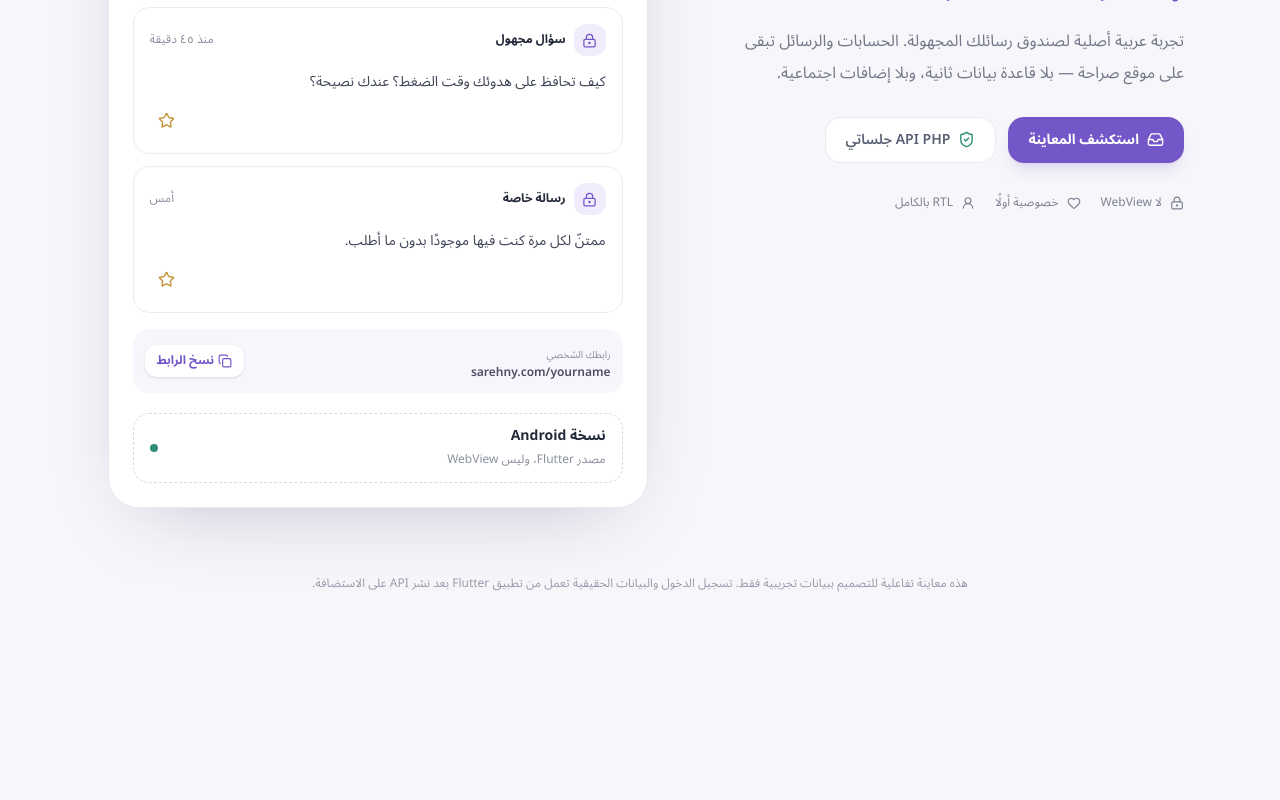
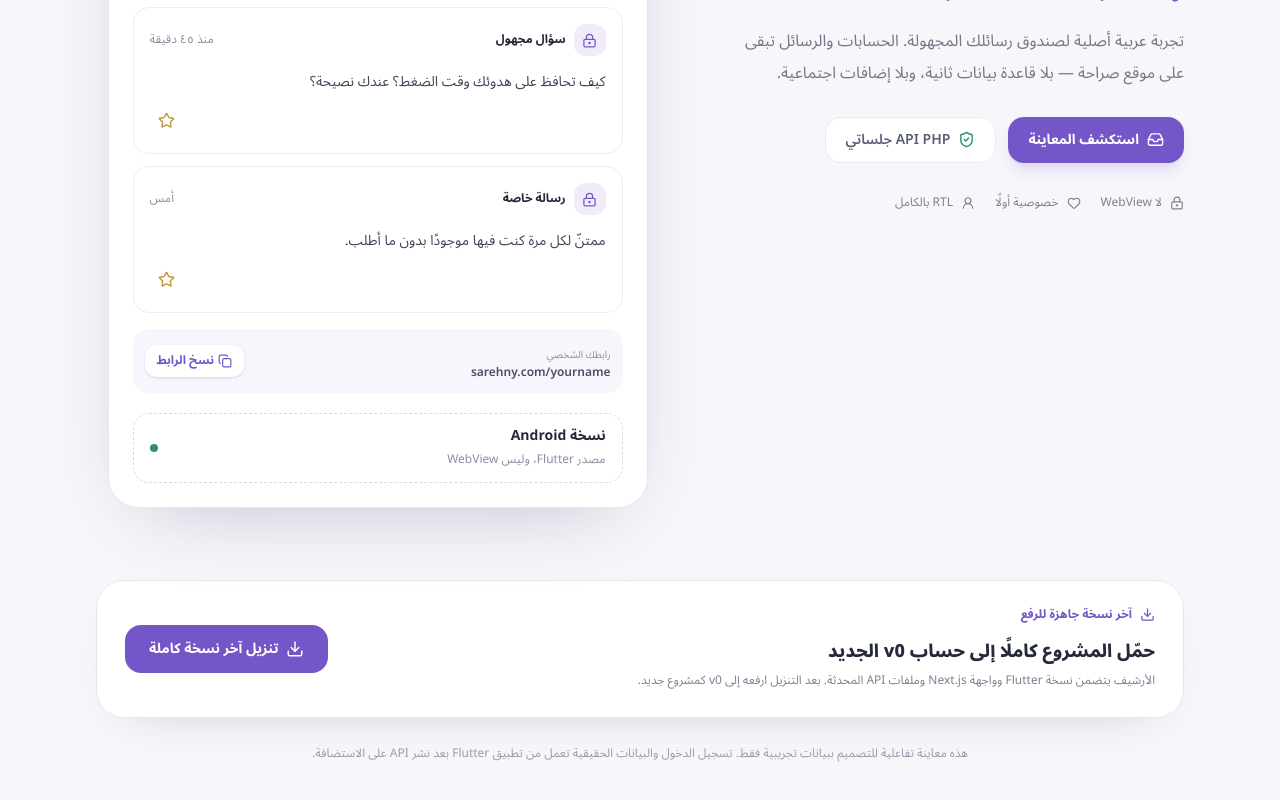
Before and after one commit to madkou666/sarehny, a Next.js app: page / in a window 1280 px wide. Shown: the part 661-1461 px from the top of the page. Before the commit the page ends 1341 px from the top, so only its background shows below. Built offline with nearby package versions, Linux system fonts and the light colour scheme.

Commit message:
Add latest full project download link

```diff
--- a/app/page.tsx
+++ b/app/page.tsx
@@ -60,7 +60,19 @@ export default function Home() {
           <div className="mt-5 flex items-center justify-between rounded-2xl border border-dashed border-[#ddd7eb] px-4 py-3"><span><strong className="block text-sm">نسخة Android</strong><small className="text-xs text-[#8b90a0]">مصدر Flutter، وليس WebView</small></span><span className="size-2 rounded-full bg-[#2f8f76]" aria-label="تصميم RTL" /></div>
         </section>
       </section>
-      <footer className="mx-auto max-w-6xl px-5 pb-9 text-center text-xs leading-6 text-[#989cac] sm:px-8">هذه معاينة تفاعلية للتصميم ببيانات تجريبية فقط. تسجيل الدخول والبيانات الحقيقية تعمل من تطبيق Flutter بعد نشر API على الاستضافة.</footer>
+      <section aria-labelledby="latest-download-title" className="mx-auto mt-2 w-full max-w-6xl px-5 sm:px-8">
+        <div className="flex flex-col items-center justify-between gap-5 rounded-[28px] border border-[#e9e6f1] bg-white px-5 py-6 shadow-[0_18px_50px_-36px_rgba(45,34,82,.35)] sm:flex-row sm:px-7">
+          <div className="text-center sm:text-right">
+            <span className="inline-flex items-center gap-2 text-xs font-bold text-[#7357c8]"><Download size={15} aria-hidden="true" /> آخر نسخة جاهزة للرفع</span>
+            <h2 id="latest-download-title" className="mt-2 text-lg font-extrabold">حمّل المشروع كاملًا إلى حساب v0 الجديد</h2>
+            <p className="mt-1 max-w-xl text-xs leading-6 text-[#7d8292]">الأرشيف يتضمن نسخة Flutter وواجهة Next.js وملفات API المحدثة. بعد التنزيل ارفعه إلى v0 كمشروع جديد.</p>
+          </div>
+          <a href="/downloads/saraha-complete-latest.zip" download className="inline-flex min-h-12 w-full shrink-0 items-center justify-center gap-2 rounded-2xl bg-[#7357c8] px-6 py-3 text-sm font-bold text-white transition hover:bg-[#6145b8] focus-visible:outline-2 focus-visible:outline-offset-2 focus-visible:outline-[#7357c8] sm:w-auto">
+            <Download size={18} aria-hidden="true" /> تنزيل آخر نسخة كاملة
+          </a>
+        </div>
+      </section>
+      <footer className="mx-auto max-w-6xl px-5 pb-9 pt-6 text-center text-xs leading-6 text-[#989cac] sm:px-8">هذه معاينة تفاعلية للتصميم ببيانات تجريبية فقط. تسجيل الدخول والبيانات الحقيقية تعمل من تطبيق Flutter بعد نشر API على الاستضافة.</footer>
     </main>
   )
 }
```
Also changed, not shown: 1 other file (tests, documents, lock files or other folders).
